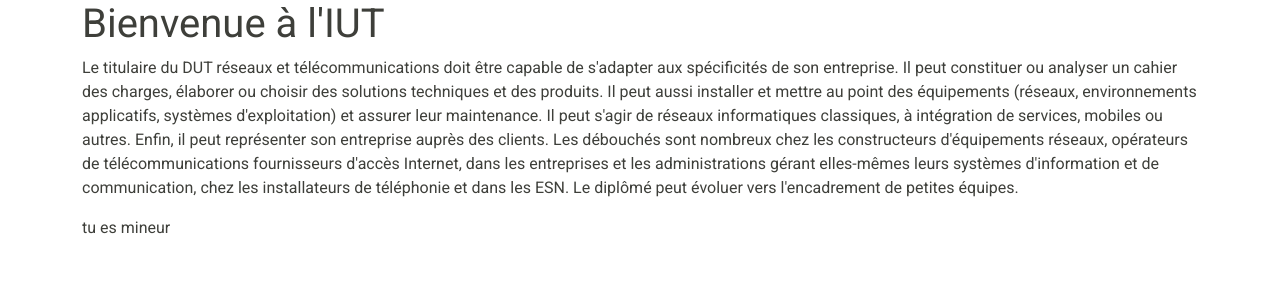
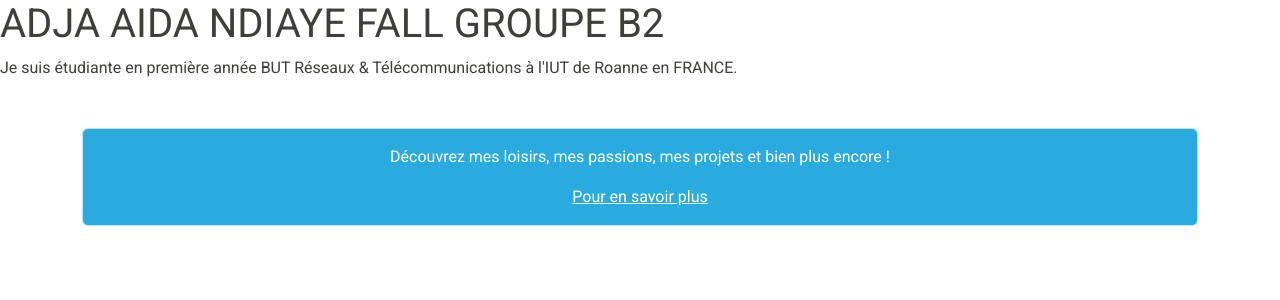
Before and after one commit to aida20052015/fall-project, a Symfony app: template templates/home/home.html.twig in a window 1280 px wide. Shown: the part 56-356 px from the top of the page. Run offline with Twig, Linux system fonts and the light colour scheme; the template is opened without the code that fills it, so the values that code supplies are empty; some libraries are stand-ins or nearby versions.

Commit message:
first commit

```diff
--- a/templates/base.html.twig
+++ b/templates/base.html.twig
@@ -30,8 +30,8 @@
                  </ul>
 
             </div>
+
         </nav>
-        <div class="container">
 
         {% block body %}{% endblock %}
         </div>
--- a/templates/home/home.html.twig
+++ b/templates/home/home.html.twig
@@ -4,15 +4,14 @@
 
 {% block body %}
 
-<h1>Bienvenue à l'IUT</h1>
-<p> Le titulaire du DUT réseaux et télécommunications doit être capable de s'adapter aux spécificités de son entreprise. Il peut constituer ou analyser un cahier des charges, élaborer ou choisir des solutions techniques et des produits. Il peut aussi installer et mettre au point des équipements (réseaux, environnements applicatifs, systèmes d'exploitation) et assurer leur maintenance. Il peut s'agir de réseaux informatiques classiques, à intégration de services, mobiles ou autres. Enfin, il peut représenter son entreprise auprès des clients.
-Les débouchés sont nombreux chez les constructeurs d'équipements réseaux, opérateurs de télécommunications fournisseurs d'accès Internet, dans les entreprises et les administrations gérant elles-mêmes leurs systèmes d'information et de communication, chez les installateurs de téléphonie et dans les ESN.
-Le diplômé peut évoluer vers l'encadrement de petites équipes. </p>
+<h1>ADJA AIDA NDIAYE FALL GROUPE B2</h1>
+<p> Je suis étudiante en première année BUT Réseaux & Télécommunications à l'IUT de Roanne en FRANCE. </p>
 
-{% if age > 18 %}
-<p> tu es majeur </p>
-{% else %}
-<p> tu es mineur </p>
-{% endif %}
-<h1>{{ title }}</h1>
+ <div class="container">
+            <!-- Section Pour en savoir plus -->
+            <div class="alert alert-info text-center mt-5" role="alert">
+                <p>Découvrez mes loisirs, mes passions, mes projets et bien plus encore !</p>
+                <!-- Lien vers une autre page (ex: loisirs) -->
+                <a class="nav-link" href="/more">Pour en savoir plus</a>
+            </div>
 {% endblock %}
```
Also changed, not shown: src/Controller/AidaController.php (+6 -2 lines), templates/more/more.html.twig (added, +37 -0 lines), templates/awa/awa.html.twig (line endings or trailing spaces), templates/more/jeunes.PNG (added).
